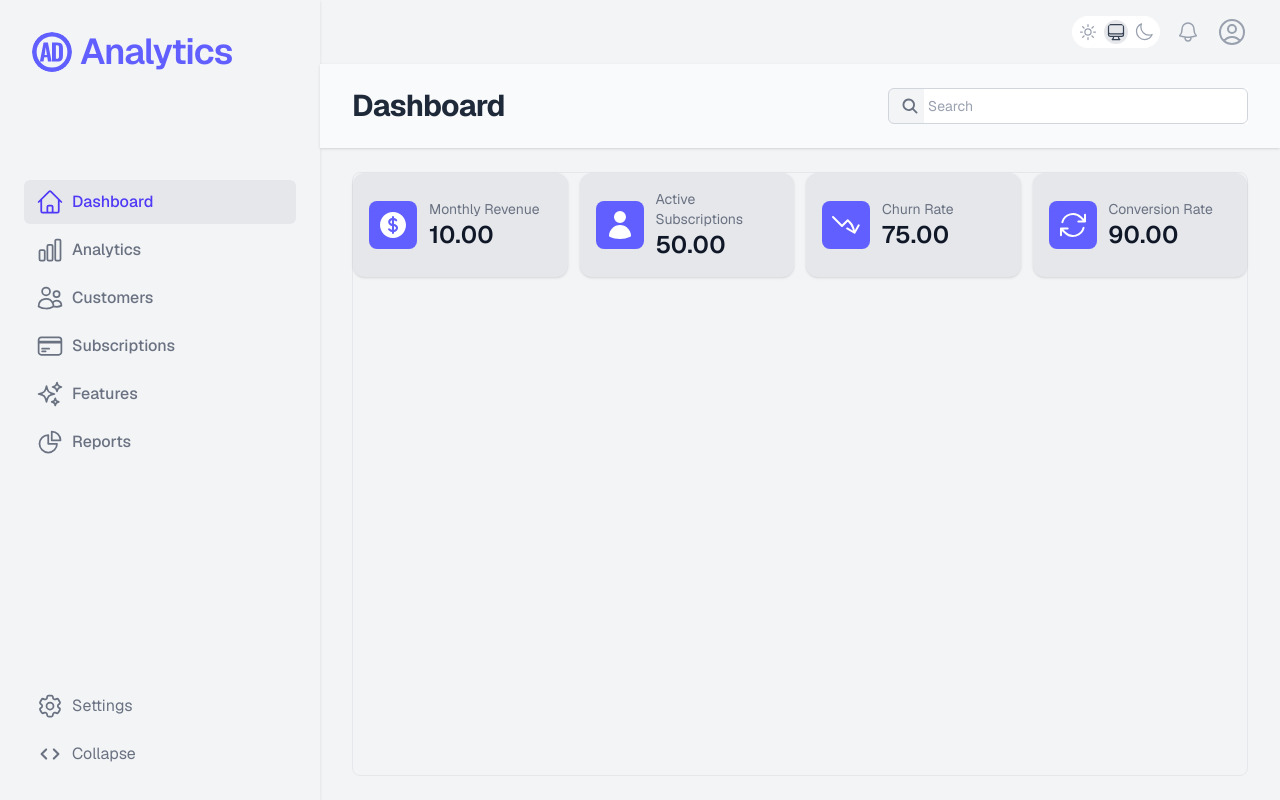
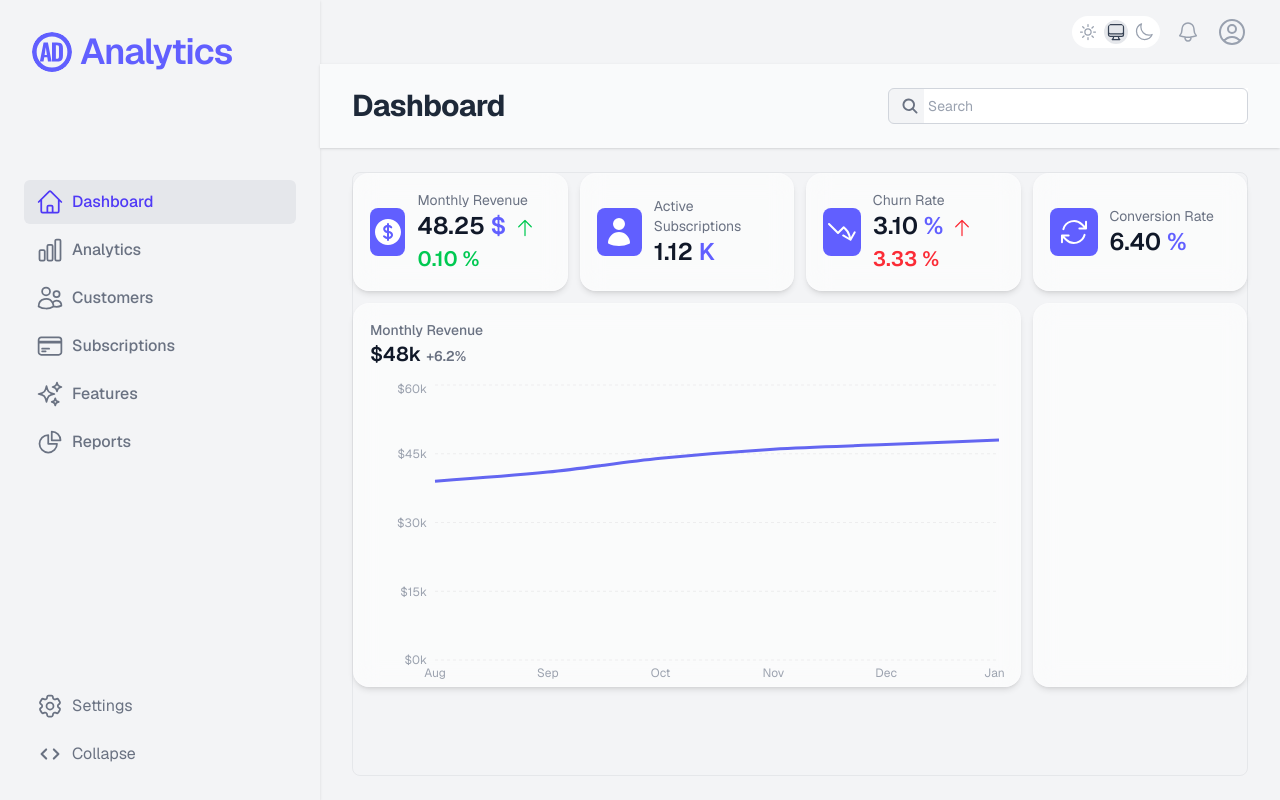
Before and after one commit to AbdallahBenj/analytics-dashboard, a React (Vite) app: page / in a window 1280 px wide. Built offline with nearby package versions, Linux system fonts and the light colour scheme.

Commit message:
Add Primary Chart

```diff
--- a/src/data/dashboardMiniCardData.js
+++ b/src/data/dashboardMiniCardData.js
@@ -10,28 +10,35 @@ const dashboardMiniCardData = [
     id: 1,
     name: "MRR", // MRR
     title: "Monthly Revenue",
-    value: 10,
+    newValue: 48.25,
+    lastValue: 48.2,
+    unit: "$",
     Icon: CurrencyDollarIcon,
   },
   {
     id: 2,
     name: "AS",
     title: "Active Subscriptions",
-    value: 50,
+    newValue: 1.12,
+    unit: "K",
     Icon: UserIcon,
   },
   {
     id: 3,
     name: "CR",
     title: "Churn Rate",
-    value: 75,
+    type: "churn",
+    newValue: 3.1,
+    lastValue: 3.0,
+    unit: "%",
     Icon: ArrowTrendingDownIcon,
   },
   {
     id: 4,
     name: "CR",
     title: "Conversion Rate",
-    value: 90,
+    newValue: 6.4,
+    unit: "%",
     Icon: ArrowPathIcon,
   },
 ];
--- a/src/pages/DashboardPage.jsx
+++ b/src/pages/DashboardPage.jsx
@@ -1,13 +1,16 @@
 import DashboardMiniCardIcon from "../ui/DashboardMiniCardIcon";
+import DashboardPrimaryChart from "../ui/DashboardPrimaryChart";
 
 const DashboardPage = () => {
   return (
     <section
       className="h-full rounded-lg
+      flex flex-col gap-3
     border border-gray-500/10"
     >
       {/* Your content */}
       <DashboardMiniCardIcon />
+      <DashboardPrimaryChart />
     </section>
   );
 };
--- a/src/ui/DashboardMiniCardIcon.jsx
+++ b/src/ui/DashboardMiniCardIcon.jsx
@@ -1,23 +1,43 @@
 import dashboardMiniCardData from "../data/dashboardMiniCardData.js";
+import { ArrowUpIcon, ArrowDownIcon } from "@heroicons/react/24/solid";
 
 const DashboardMiniCardIcon = () => {
   return (
     <div className="mini-cards grid sm:grid-cols-2 lg:grid-cols-4 gap-3">
       {dashboardMiniCardData.map((card) => {
-        const { id, title, value, Icon } = card;
+        const { id, title, type, newValue, lastValue, unit, Icon } = card;
+
+        const percentageValue =
+          lastValue && lastValue !== 0
+            ? ((newValue - lastValue) / lastValue) * 100
+            : null;
+
+        const isUp = percentageValue > 0;
+
+        const isGoodChange = type === "churn" ? !isUp : isUp;
+
+        const hasChange = percentageValue !== null && percentageValue !== 0;
+
         return (
           <div
             key={id}
             className="mini-card flex-1 min-h-16
-            rounded-xl p-4 cursor-pointer
-            shadow-sm hover:shadow-md dark:shadow-white/25
+            rounded-2xl p-4 cursor-pointer
             flex flex-row items-center gap-3
-            bg-gray-200 dark:bg-gray-950/50"
+
+            bg-white/60 dark:bg-gray-900/40
+            backdrop-blur-md
+
+            border border-white/20 dark:border-white/10
+
+            shadow-md shadow-black/10
+            hover:shadow-xl hover:shadow-black/20 hover:-translate-y-0.5
+            transition-all duration-300"
           >
             <div
-              className="p-2 rounded-lg
-              h-12 w-12
-              bg-indigo-500"
+              className="rounded-lg
+              flex items-center justify-center
+              h-12 w-12 bg-indigo-500"
             >
               <Icon className="h-8 w-8 text-white" />
             </div>
@@ -26,7 +46,23 @@ const DashboardMiniCardIcon = () => {
                 {title}
               </p>
               <p className="text-2xl font-semibold text-gray-900 dark:text-white">
-                {value.toFixed(2)}
+                {newValue.toFixed(2)}{" "}
+                <span className="text-md text-indigo-500">{unit}</span>
+                {hasChange && (
+                  <span
+                    className={`text-[1.3rem] ml-1
+                  ${isGoodChange ? "text-green-500" : "text-red-500"}
+                    `}
+                  >
+                    {" "}
+                    {isUp ? (
+                      <ArrowUpIcon className="inline size-5" />
+                    ) : (
+                      <ArrowDownIcon className="inline size-5" />
+                    )}
+                    {`${Math.abs(percentageValue).toFixed(2)} %`}
+                  </span>
+                )}
               </p>
             </div>
           </div>
--- /dev/null
+++ b/src/ui/DashboardPrimaryChart.jsx
@@ -0,0 +1,104 @@
+import {
+  LineChart,
+  XAxis,
+  YAxis,
+  Line,
+  ResponsiveContainer,
+  CartesianGrid,
+  Tooltip,
+} from "recharts";
+
+const DashboardPrimaryChart = () => {
+  const data = [
+    { name: "Aug", revenue: 39 },
+    { name: "Sep", revenue: 41 },
+    { name: "Oct", revenue: 44 },
+    { name: "Nov", revenue: 46 },
+    { name: "Dec", revenue: 47 },
+    { name: "Jan", revenue: 48 },
+  ];
+  return (
+    <div
+      className="primary-pie-chart
+    grid lg:grid-cols-4 gap-3"
+    >
+      <div
+        className="primary-chart h-96
+            rounded-2xl p-4 cursor-pointer lg:col-span-3
+
+            bg-white/60 dark:bg-gray-900/40
+            backdrop-blur-md
+
+            border border-white/20 dark:border-white/10
+
+            shadow-md shadow-black/10
+            hover:shadow-xl hover:shadow-black/20
+            transition-all duration-300"
+      >
+        <div className="mb-3">
+          <h3 className="text-sm font-medium text-gray-500 dark:text-gray-400">
+            Monthly Revenue
+          </h3>
+          <p className="text-xl font-semibold text-gray-900 dark:text-white">
+            $48k <span className="text-sm text-gray-500">+6.2%</span>
+          </p>
+        </div>
+        <ResponsiveContainer width="100%" height="90%">
+          <LineChart data={data}>
+            <CartesianGrid
+              strokeDasharray="3 3"
+              strokeOpacity={0.3}
+              vertical={false}
+            />
+            <XAxis
+              dataKey="name"
+              tick={{ fill: "#9CA3AF", fontSize: 12 }}
+              axisLine={false}
+              tickLine={false}
+            />
+            <YAxis
+              tickFormatter={(value) => `$${value}k`}
+              tick={{ fill: "#9CA3AF", fontSize: 12 }}
+              axisLine={false}
+              tickLine={false}
+            />
+            <Tooltip
+              formatter={(v) => ["Revenue", `$${v}k`]}
+              contentStyle={{
+                backgroundColor: "rgba(17, 24, 39, 0.9)",
+                borderRadius: "12px",
+                border: "1px solid rgba(255,255,255,0.1)",
+                color: "#fff",
+              }}
+              labelStyle={{ color: "#9CA3AF" }}
+              cursor={{ stroke: "#6366F1", strokeWidth: 1 }}
+            />
+            <Line
+              type="monotone"
+              dataKey="revenue"
+              stroke="#6366F1"
+              strokeWidth={3}
+              dot={false}
+              activeDot={{ r: 6 }}
+            />
+          </LineChart>
+        </ResponsiveContainer>
+      </div>
+      <div
+        className="primary-chart h-96
+            rounded-2xl p-4 cursor-pointer lg:col-span-1
+
+            bg-white/60 dark:bg-gray-900/40
+            backdrop-blur-md
+
+            border border-white/20 dark:border-white/10
+
+            shadow-md shadow-black/10
+            hover:shadow-xl hover:shadow-black/20
+            transition-all duration-300"
+      ></div>
+    </div>
+  );
+};
+
+export default DashboardPrimaryChart;
```
